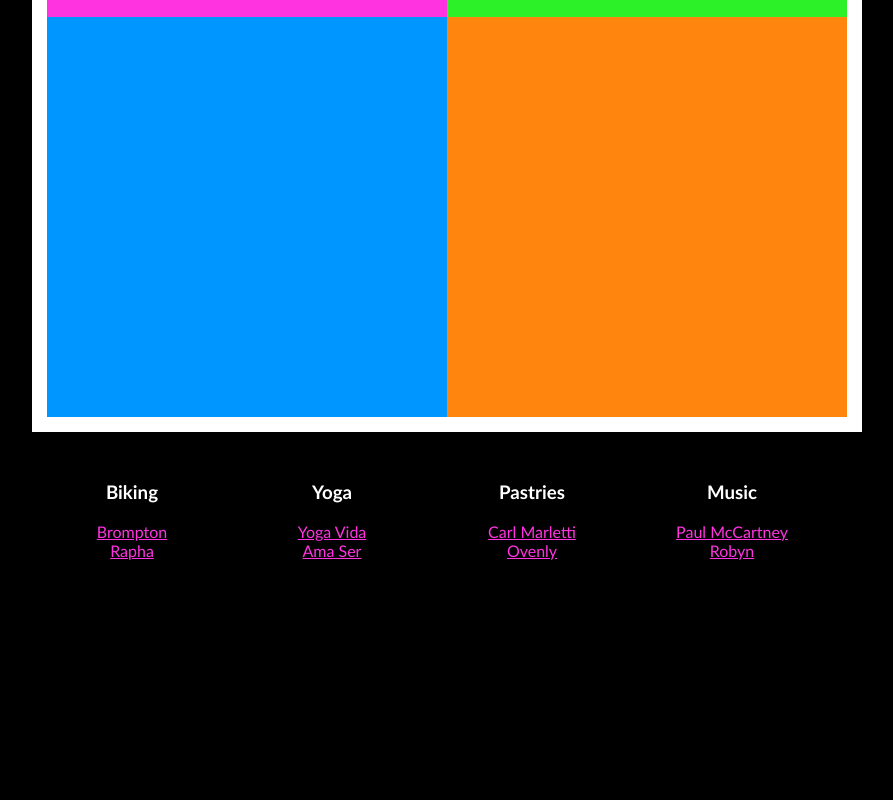
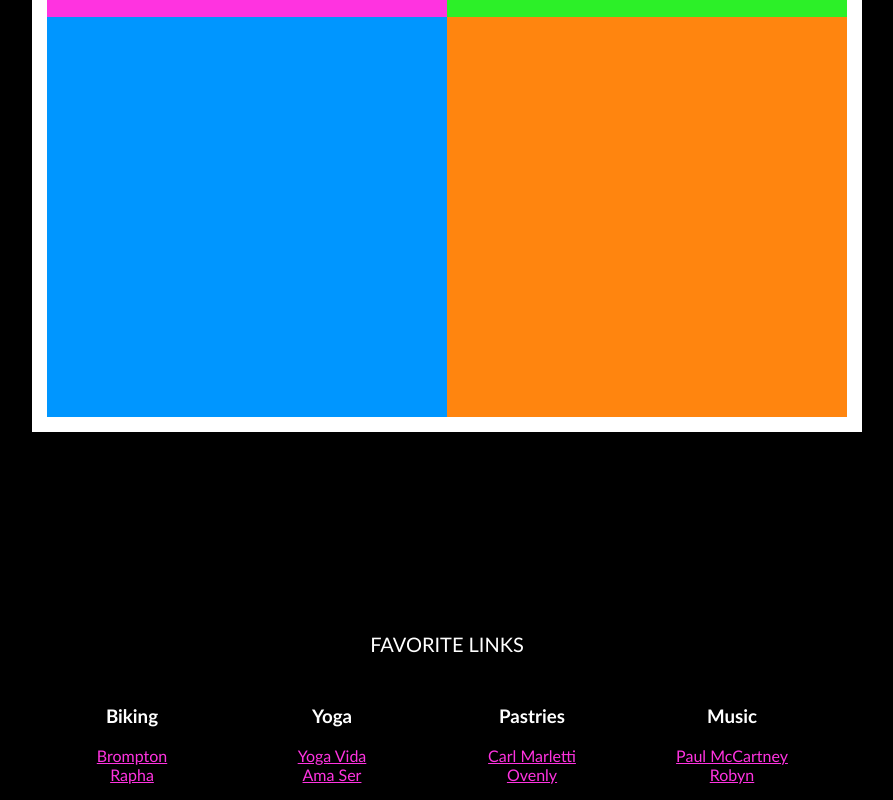
Before and after one commit to amahuan/my-personal-website, a plain HTML site: page index.html in a window 1280 px wide. Shown: the part 1027-1827 px from the top of the page, without its empty margins (193-1086 px from the left). Before the commit the page ends 1603 px from the top, so only its background shows below. Drawn offline with Linux system fonts and the light colour scheme.

Commit message:
updated html to clarify language

```diff
--- a/index.html
+++ b/index.html
@@ -22,7 +22,7 @@
                 <p id="firstclue" class="vis1" style="display:none">For my physical and mental flexibility.  Practicing with a view is a bonus!</p>
                 <img id="game1img" src="images/yoga.jpg" style="display: none">
                 <div id="game2"style="bottom: 0px; left: 400px;">
-                    <p id="secondclue" class="vis2" STYLE="display:none">I own a pet.  His name is Ender, after a character in one of my favorite sci-fi books.</p>
+                    <p id="secondclue" class="vis2" STYLE="display:none">I own this pet.  His name is Ender, after a character in one of my favorite sci-fi books.</p>
                     <img id="game2img" src="images/ender.jpg" style="display: none">
                     <div id="game3" style="top: 400px;">
                         <p id="thirdclue" class="vis3" STYLE="display:none">I enjoy eating and making these.  I am trained in the French style and worked as a cook.</p>
@@ -36,6 +36,7 @@
             </div>
         </div>
         </section>
+        <div id="favlinksheading">FAVORITE LINKS</div>
         <section id="favlinks">
             <div>
               <h3>Biking</h3>
--- a/style.css
+++ b/style.css
@@ -182,6 +182,14 @@ h2 {
     margin: none;
 }
 
+#favlinksheading {
+    color: white;
+    font-family: 'Trebuchet MS', 'Lucida Sans Unicode', 'Lucida Grande', 'Lucida Sans', Arial, sans-serif;
+    font-size: 20px;
+    text-align: center;
+    padding-top: 200px;
+}
+
 #favlinks div {
     color: white;
     background-color: black;
```
